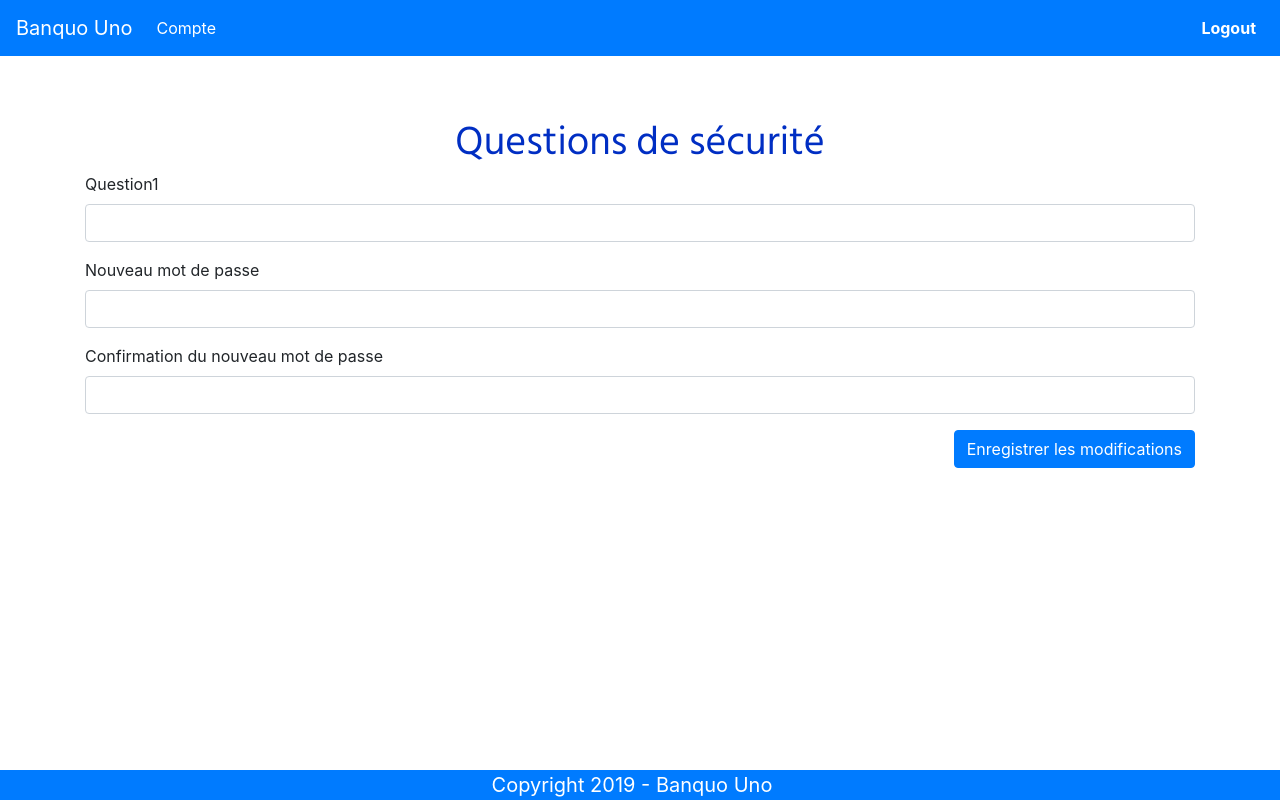
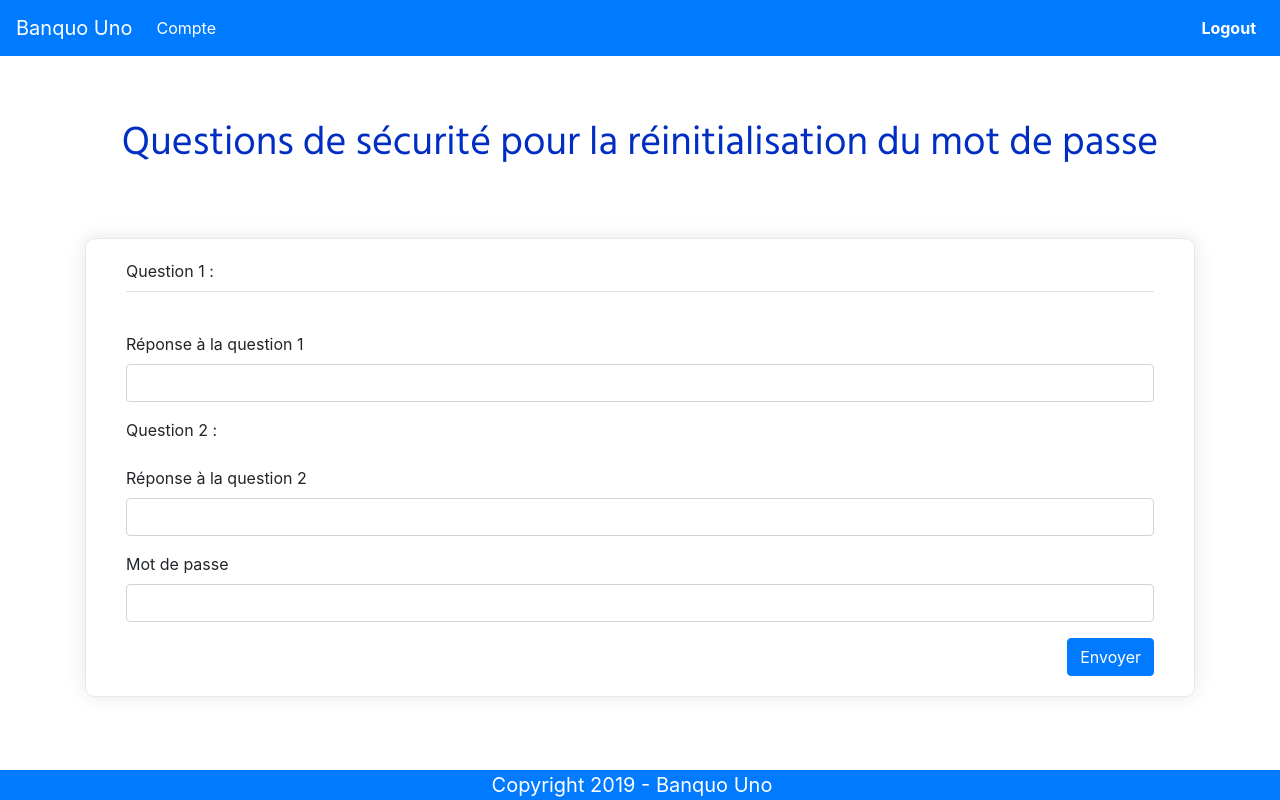
Before and after one commit to gti525/h19-banque-1, a Vue app: page /resetPassword in a window 1280 px wide. Built offline with nearby package versions, Linux system fonts and the light colour scheme.

Commit message:
continuation de resetPassword

```diff
--- a/src/components/BeforeResetPassword.vue
+++ b/src/components/BeforeResetPassword.vue
@@ -71,7 +71,7 @@
                 console.log(res)
                 this.$router.push({
                     name: 'ResetPassword',
-                    params: {question1: res.data[1], question2: res.data[0]}
+                    params: {question1: res.data[0].Question1, question2: res.data[0].Question2, username: this.username}
                 })
             },
 
--- a/src/components/ResetPassword.vue
+++ b/src/components/ResetPassword.vue
@@ -3,40 +3,50 @@
     <div>
         <nav-bar></nav-bar>
         <div class="container">
-            <div class="app-title">Questions de sécurité</div>
-            <div class="question-container">
+            <div class="app-title">Questions de sécurité pour la réinitialisation du mot de passe</div>
+            <div class="resetPassword-container">
                 <div class="form-group">
-                    <label for="question1">Question1</label>
-                    <input @keyup.enter="passwordModification"
-                           id="oldPassword"
-                           type="password"
-                           v-model="password"
-                           name="oldPassword"
+                    <label>Question 1 : </label>
+                    <div>
+                        <table class="table">
+                            <tr>
+                                <td>{{this.question1}}</td>
+                            </tr>
+                        </table>
+                    </div>
+                </div>
+                <div class="form-group">
+                    <label for="answer1">Réponse à la question 1</label>
+                    <input ID="answer1"
+                           type="text"
+                           v-model="answer1"
+                           name="answer1"
                            class="form-control"
                     >
                 </div>
                 <div class="form-group">
-                    <label for="newPassword">Nouveau mot de passe</label>
-                    <input @keyup.enter="passwordModification"
-                           id="newPassword"
-                           type="password"
-                           v-model="password"
-                           name="newPassword"
+                    <label>Question 2 : </label>
+                </div>
+                <div class="form-group">
+                    <label for="answer2">Réponse à la question 2</label>
+                    <input ID="answer2"
+                           type="text"
+                           v-model="answer2"
+                           name="answer2"
                            class="form-control"
                     >
                 </div>
                 <div class="form-group">
-                    <label for="confirmPassword">Confirmation du nouveau mot de passe</label>
-                    <input @keyup.enter="passwordModification"
-                           id="confirmPassword"
+                    <label for="password">Mot de passe</label>
+                    <input id="password"
                            type="password"
                            v-model="password"
-                           name="confirmPassword"
+                           name="password"
                            class="form-control"
                     >
                 </div>
                 <div class="clearfix ">
-                    <button class="btn btn-primary btn-common float-right" v-on:click="passwordModification">Enregistrer les modifications</button>
+                    <button class="btn btn-primary btn-common float-right" v-on:click="resetPassword">Envoyer</button>
                 </div>
             </div>
         </div>
@@ -51,39 +61,47 @@
     import NavBar from "./NavBarClient";
     /* eslint-disable no-console */
     export default {
-        name: "ModifyPassword",
+        name: "ResetPassword",
+
         data() {
             return {
-                oldPassword: '',
-                newPassword: '',
-                confirmPassword: '',
-                error: false
+                username: '',
+                password: '',
+                answer1: '',
+                answer2: '',
+                question1: '',
+                question2: ''
             }
         },
+
+        created() {
+            this.question1 = this.$route.params.question1;
+            this.question2 = this.$route.params.question2;
+            this.username = this.$route.params.username;
+        },
+
         components: {
             NavBar: NavBar,
             Footer: Footer
         },
         methods: {
 
-            passwordModification() {
+            resetPassword() {
                 //here should send the request to the backend and get to know if the old password matches the existing password
                 http
-                    .post("/modifyPassword", { username: this.username, password: this.oldPassword,
-                        newPassword: this.newPassword, confirmPassword: this.confirmPassword})
-                    .then(request => this.modificationFailed(request))
-                    .catch(() => this.modificationSuccessful())
-                //inverser les 2 methodes si le post fonctionne
+                    .post("/auth/forgetPassword", { username: this.username, password: this.password,
+                        question1: this.question1, question2: this.question2, answer1: this.answer1, answer2: this.answer2})
+                    .then(request => this.modificationSuccessful(request))
+                    .catch(() => this.modificationFailed())
             },
             modificationSuccessful (req) {
                 console.log(req)
-                this.$router.push('/HomeClient')
+                this.$router.push('/')
             },
             modificationFailed () {
                 this.$router.push('/errorPage')
                 delete localStorage.token
             }
-
         }
     };
 </script>
@@ -99,7 +117,7 @@
         font-family: 'Hind Siliguri', sans-serif;
     }
 
-    .modifyPassword-container {
+    .resetPassword-container {
         border: 1px solid #e8e8e8;
         box-shadow: 0px 0px 20px #e6e6e6;
         padding: 20px 40px;
--- a/src/components/ShowAccountTransactions.vue
+++ b/src/components/ShowAccountTransactions.vue
@@ -19,7 +19,7 @@
                 <td>{{ correctTimeDateFormat(transaction.transdate) }}</td>
                 <td>{{ transaction.description }}</td>
                 <td>{{ correctAmountFormat(transaction.credit, transaction.debit) }}</td>
-                <td>{{ transaction.balance }}</td>
+                <td>{{ transaction.currently_available_funds }}</td>
             </tr>
             </tbody>
         </table>
```
